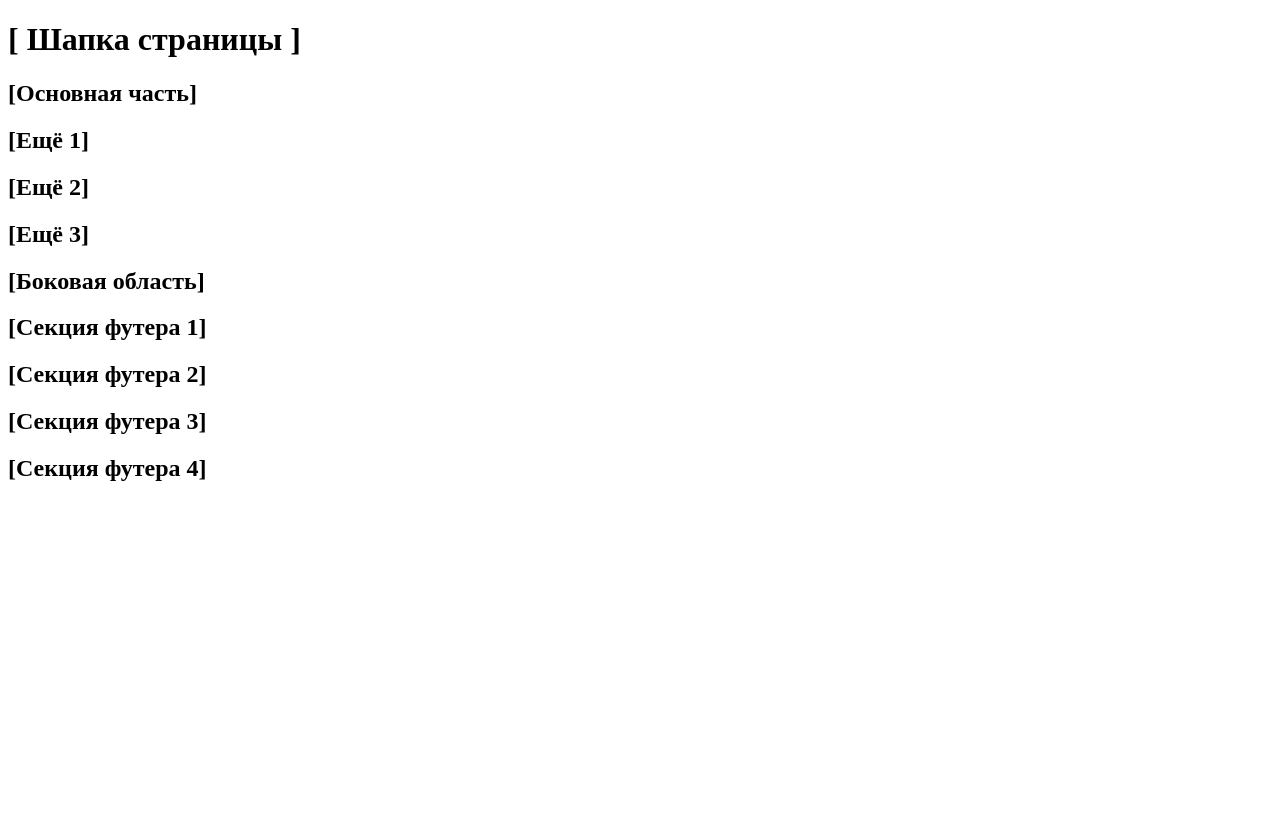
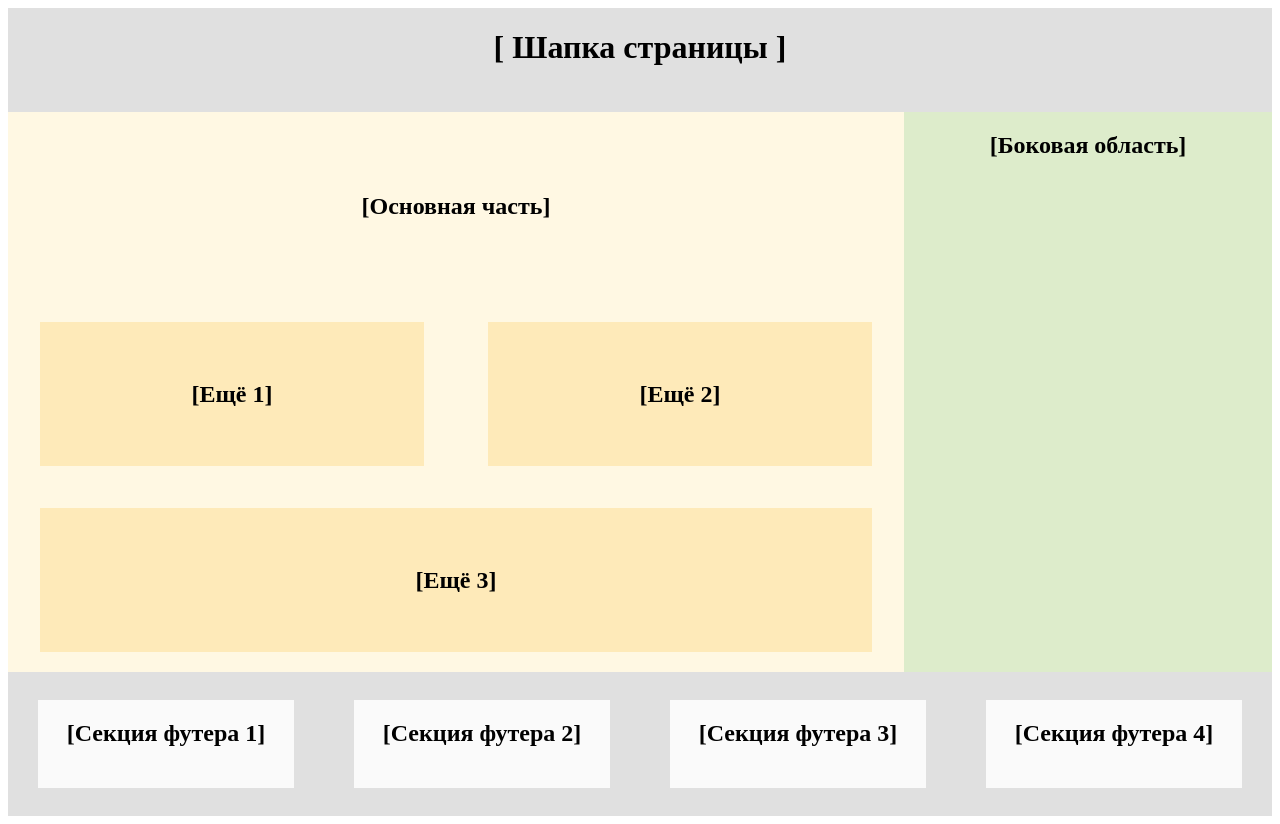
Before and after one commit to ElenaNaychuk/Week-5-Homework, a plain HTML site: page 1_page_index.html in a window 1280 px wide. Before the commit the page ends 800 px from the top, so only its background shows below. Drawn offline with Linux system fonts and the light colour scheme.

Commit message:
all done

```diff
--- a/1_page_index.html
+++ b/1_page_index.html
@@ -3,7 +3,7 @@
 
     <head>
        <title>Макет страницы</title>
-       <link rel="stylesheet" href="assets/styles/1_style.css">
+       <link rel="stylesheet" href="1_style.css">
     </head>
 
     <body>
--- /dev/null
+++ b/1_style.css
@@ -0,0 +1,95 @@
+/* {
+    border: 1px solid red;
+}*/
+header {          /* Шапка страницы */
+    background-color: #e0e0e0;
+    height: 13vh;
+    display: flex;
+    justify-content: center;
+}
+
+section {            /* Основная часть */
+    display: flex;
+    height: 70vh;
+}
+
+.block_1{
+    display: flex;
+    flex-direction: column;
+    background-color: #fff8e3;
+    width: 70vw;
+}
+
+.part_1 {
+   height: 33vh;
+   text-align: center;
+   display: flex;
+    justify-content: space-around;
+    align-items: center;
+}
+
+.part_1 h2 {
+    display: flex;
+    justify-content: center;
+}
+
+.part_2 {
+    height: 33vh;
+    display: inline-flex;
+    justify-content: space-around;
+    align-items: center;
+}
+
+.part_2_1 {
+    width: 30vw;
+    height: 18vh;
+    background-color: #feeab9;
+    text-align: center;
+    display: flex;
+    justify-content: space-around;
+    align-items: center;
+}
+
+.part_3 {
+    height: 30vh;
+    text-align: center;
+    width: 70vw;
+    display: flex;
+    justify-content: space-around;
+    align-items: center;
+}
+
+.part_3 h2 {
+    display: flex;
+    justify-content: center;
+}
+
+.part_3 h2 {
+    width: 65vw;
+    height: 18vh;
+    align-items: center;
+    background-color: #feeab9;
+}
+
+.block_2 {
+    display: flex;
+    flex-direction: column;
+    width: 30vw;
+    background-color: #ddeccb;
+    text-align: center;
+}
+
+footer {                            /* Футер страницы */
+    display: flex;
+    justify-content: space-around;
+    align-items: center;
+    height: 18vh;
+    background-color: #e0e0e0;
+}
+
+footer div {
+    background-color: #fafafa;
+    height: 11vh;
+    width: 20vw;
+    text-align: center;
+}
```
